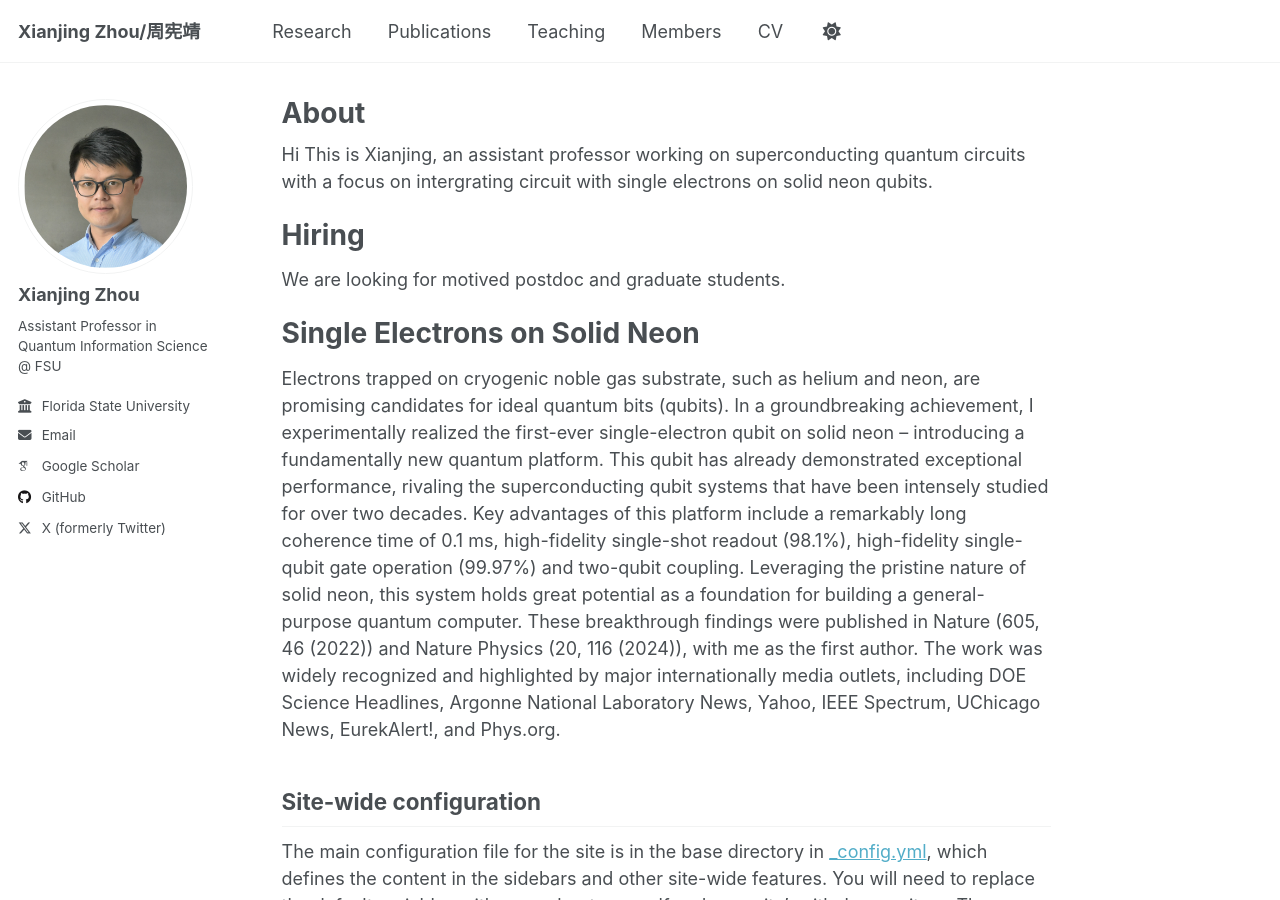
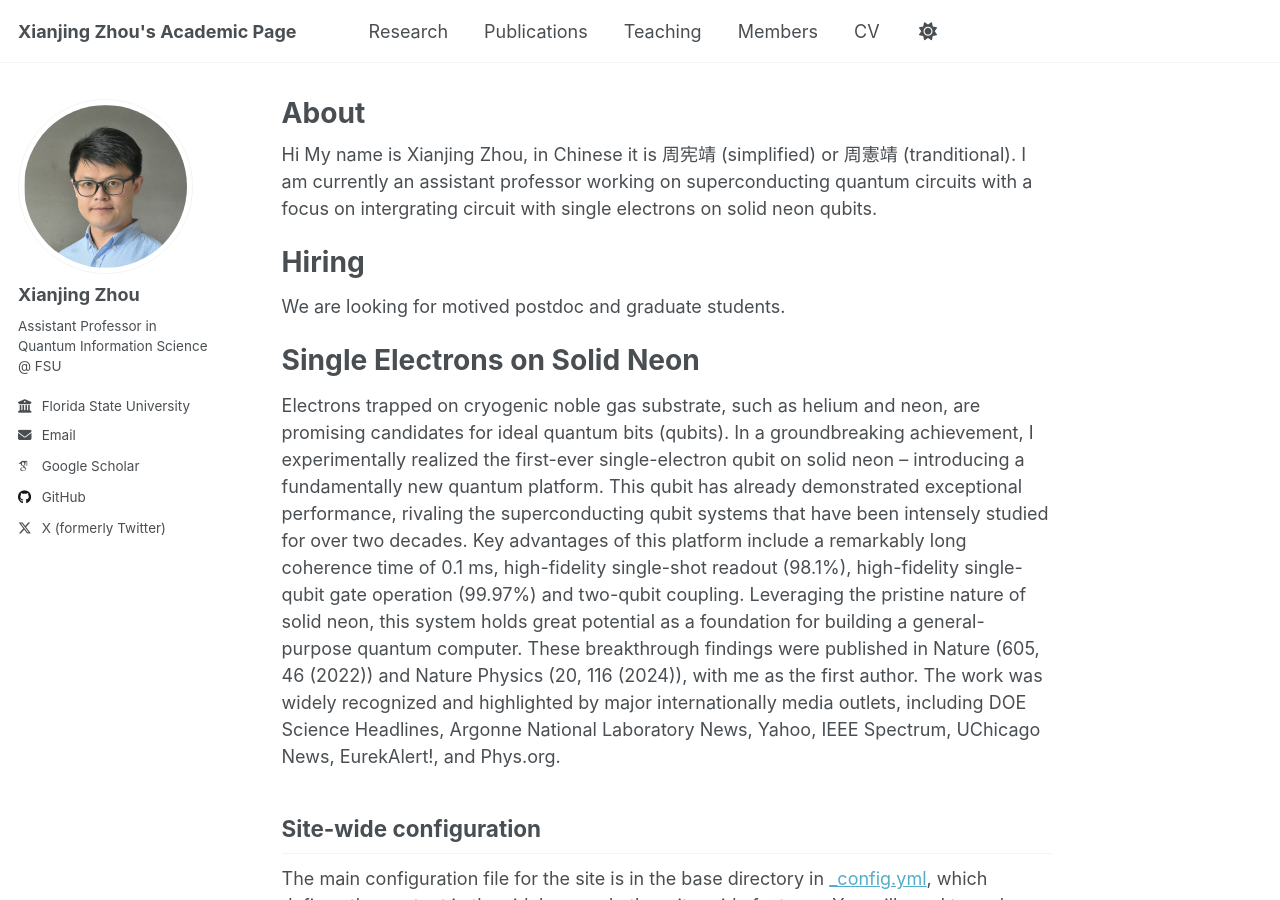
Before and after one commit to XianjingZhou/XianjingZhou.github.io, a Jekyll site: the page built from _pages/about.md, in a window 1280 px wide and 900 px high. Built offline with Jekyll 4.4.1, drawn with Linux system fonts in a browser that asks for light colours; some web fonts are replaced.

Commit message:
update bio

```diff
--- a/_config.yml
+++ b/_config.yml
@@ -9,7 +9,7 @@
 # Basic Site Settings
 locale                   : "en-US"
 site_theme               : "default"
-title                    : "Xianjing Zhou/周宪靖"
+title                    : "Xianjing Zhou's Academic Page"
 title_separator          : "-"
 name                     : &name "Xianjing Zhou"
 description              : &description "personal description"
--- a/_pages/about.md
+++ b/_pages/about.md
@@ -7,7 +7,7 @@ redirect_from:
   - /about.html
 ---
 
-Hi This is Xianjing, an assistant professor working on superconducting quantum circuits with a focus on intergrating circuit with single electrons on solid neon qubits.
+Hi My name is Xianjing Zhou, in Chinese it is 周宪靖 (simplified) or 周憲靖 (tranditional). I am currently an assistant professor working on superconducting quantum circuits with a focus on intergrating circuit with single electrons on solid neon qubits.
 
 Hiring
 ======
```
